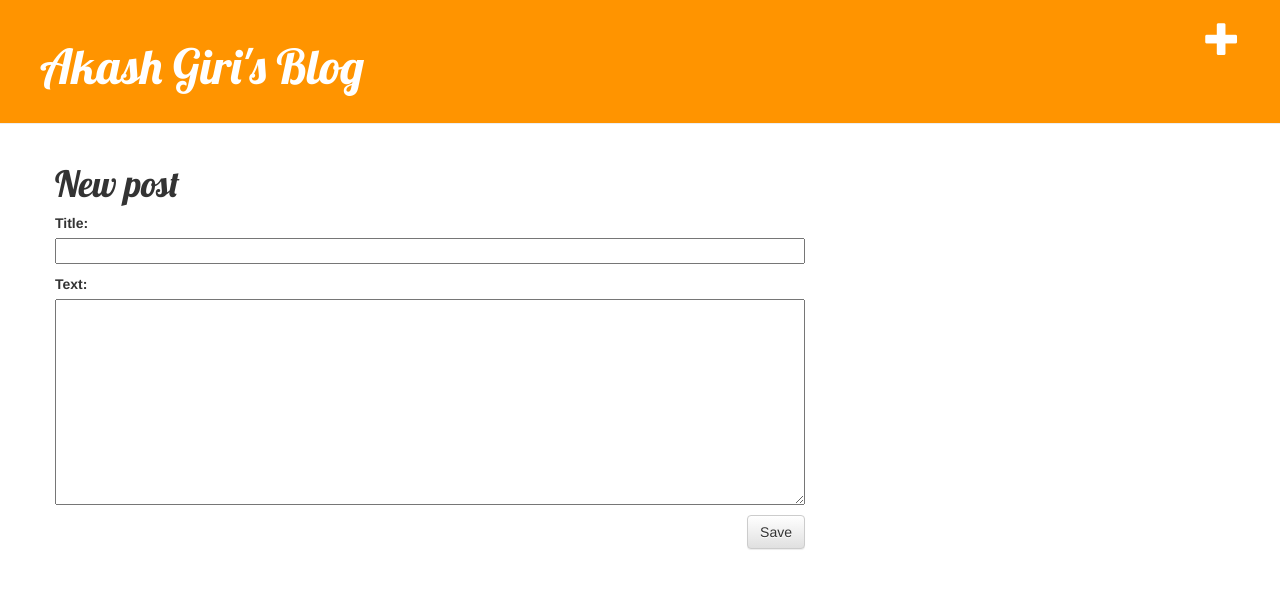
After one commit to akashgiricse/my-first-blog, a Django app: page /post/new/ in a window 1280 px wide. The commit adds this page. Shown: the top 589 px of the page. Run offline with Django 3.2, Linux system fonts and the light colour scheme; some libraries are stand-ins or nearby versions.

Commit message:
Added views to create/edit blog post inside the site.

```diff
--- /dev/null
+++ b/blog/forms.py
@@ -0,0 +1,9 @@
+from django import forms
+
+from .models import Post
+
+class PostForm(forms.ModelForm):
+
+    class Meta:
+        model = Post
+        fields = ('title', 'text',)
--- a/blog/templates/blog/base.html
+++ b/blog/templates/blog/base.html
@@ -1,13 +1,15 @@
 {% load staticfiles %}
 <html>
     <head>
-        <title>Akash Giri's Blog</title>
+        <title>Akash Giri's blog</title>
         <link rel="stylesheet" href="//maxcdn.bootstrapcdn.com/bootstrap/3.2.0/css/bootstrap.min.css">
         <link rel="stylesheet" href="//maxcdn.bootstrapcdn.com/bootstrap/3.2.0/css/bootstrap-theme.min.css">
+        <link href='//fonts.googleapis.com/css?family=Lobster&subset=latin,latin-ext' rel='stylesheet' type='text/css'>
         <link rel="stylesheet" href="{% static 'css/blog.css' %}">
     </head>
     <body>
         <div class="page-header">
+            <a href="{% url 'post_new' %}" class="top-menu"><span class="glyphicon glyphicon-plus"></span></a>
             <h1><a href="/">Akash Giri's Blog</a></h1>
         </div>
         <div class="content container">
--- a/blog/templates/blog/post_detail.html
+++ b/blog/templates/blog/post_detail.html
@@ -7,6 +7,9 @@
                 {{ post.published_date }}
             </div>
         {% endif %}
+        {% if user.is_authenticated %}
+        <a class="btn btn-default" href="{% url 'post_edit' pk=post.pk %}"><span class="glyphicon glyphicon-pencil"></span></a>
+        {% endif %}
         <h1>{{ post.title }}</h1>
         <p>{{ post.text|linebreaksbr }}</p>
     </div>
--- /dev/null
+++ b/blog/templates/blog/post_edit.html
@@ -0,0 +1,9 @@
+{% extends 'blog/base.html' %}
+
+{% block content %}
+    <h1>New post</h1>
+    <form method="POST" class="post-form">{% csrf_token %}
+        {{ form.as_p }}
+        <button type="submit" class="save btn btn-default">Save</button>
+    </form>
+{% endblock %}
--- a/blog/urls.py
+++ b/blog/urls.py
@@ -4,4 +4,6 @@ from . import views
 urlpatterns = [
     url(r'^$', views.post_list, name='post_list'),
     url(r'^post/(?P<pk>\d+)/$', views.post_detail, name='post_detail'),
+    url(r'^post/new/$', views.post_new, name='post_new'),
+    url(r'^post/(?P<pk>\d+)/edit/$', views.post_edit, name='post_edit'),
 ]
--- a/blog/views.py
+++ b/blog/views.py
@@ -1,7 +1,9 @@
+from django.shortcuts import redirect
 from django.shortcuts import render
 from django.utils import timezone
 from .models import Post
 from django.shortcuts import render, get_object_or_404
+from .forms import PostForm
 
 def post_list(request):
     posts = Post.objects.filter(published_date__lte=timezone.now()).order_by('published_date')
@@ -10,3 +12,31 @@ def post_list(request):
 def post_detail(request, pk):
     post = get_object_or_404(Post, pk=pk)
     return render(request, 'blog/post_detail.html', {'post': post})
+
+def post_new(request):
+    if request.method == "POST":
+        form = PostForm(request.POST)
+        if form.is_valid():
+            post = form.save(commit=False)
+            post.author = request.user
+            post.published_date = timezone.now()
+            post.save()
+            return redirect('post_detail', pk=post.pk)
+    else:
+        form = PostForm()
+    return render(request, 'blog/post_edit.html', {'form': form})
+
+
+def post_edit(request, pk):
+    post = get_object_or_404(Post, pk=pk)
+    if request.method == "POST":
+        form = PostForm(request.POST, instance=post)
+        if form.is_valid():
+            post = form.save(commit=False)
+            post.author = request.user
+            post.published_date = timezone.now()
+            post.save()
+            return redirect('post_detail', pk=post.pk)
+    else:
+        form = PostForm(instance=post)
+    return render(request, 'blog/post_edit.html', {'form': form})
```
Also changed, not shown: blog/templates/blog/post_list.html (line endings or trailing spaces). Lines whose indentation alone changed are shown as unchanged.
